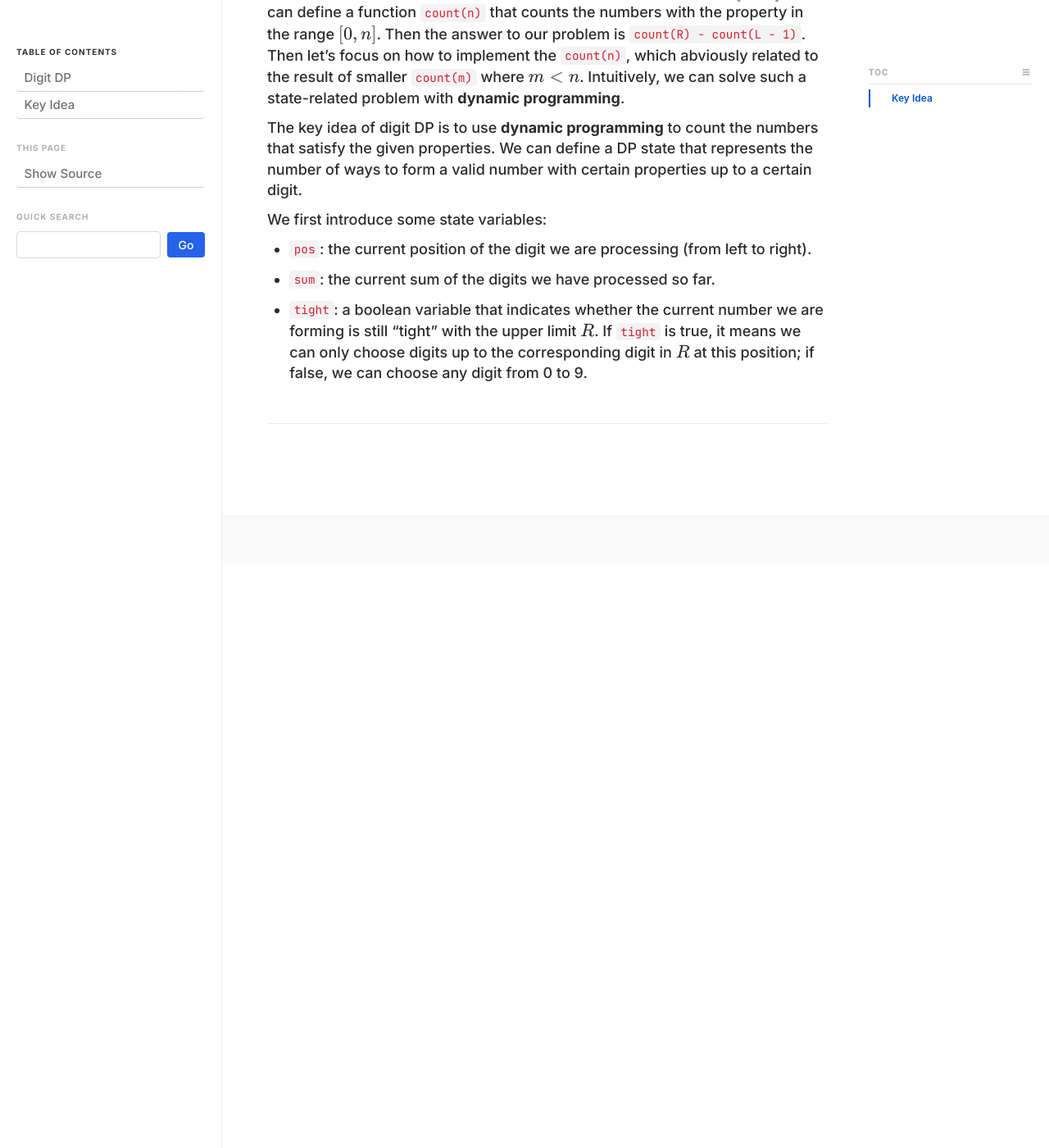
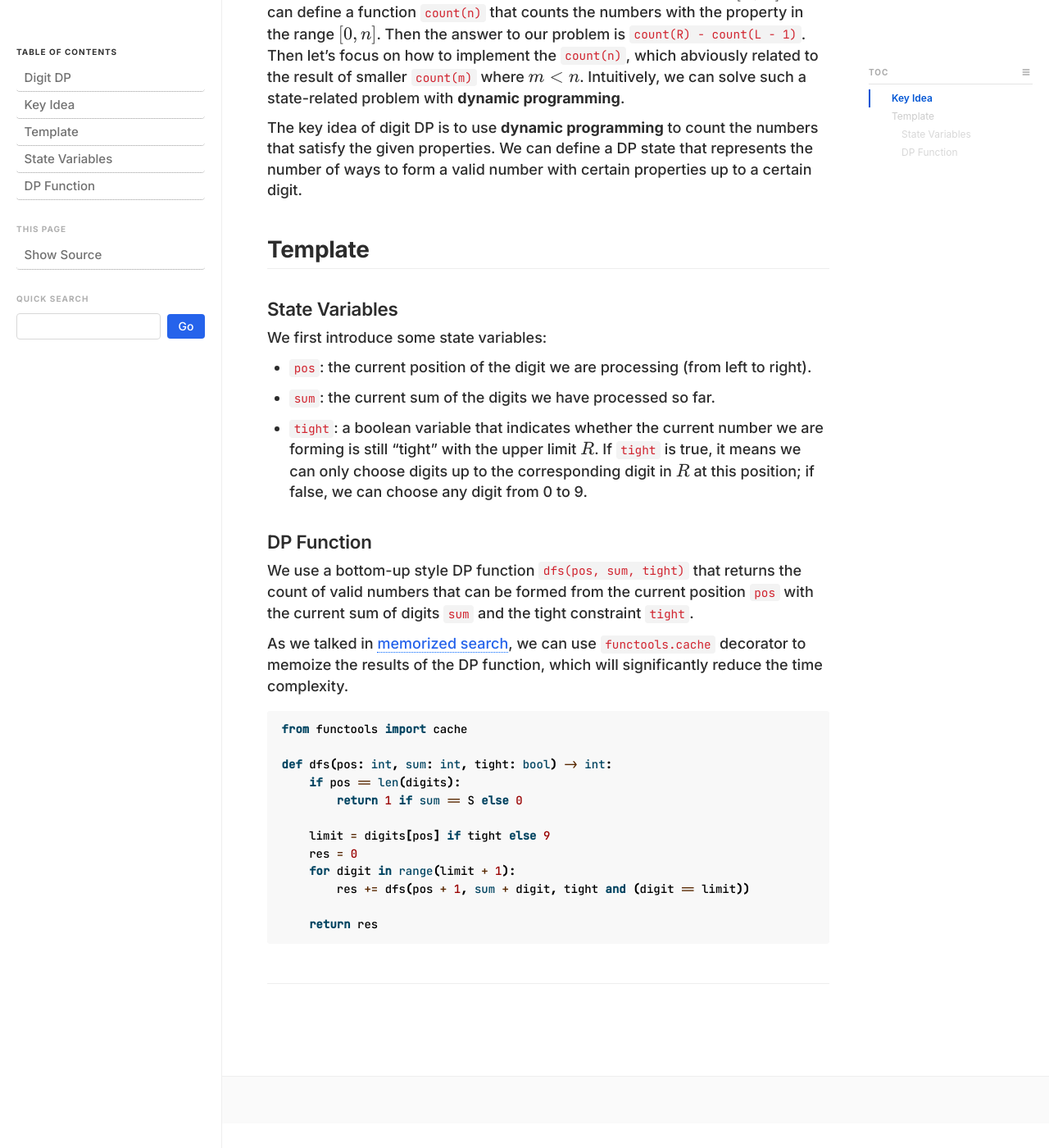
Before and after one commit to li-xin-yi/lctemplates, a Sphinx documentation site: the page built from docs/source/digit-dp.md, in a window 1280 px wide and 1400 px high, scrolled down 543 px. Shown: the whole window at 82% size. Built offline with Sphinx 7.4.7, drawn with Linux system fonts in a browser that asks for light colours; comment, search, counter and statistics services are not loaded; before the commit the page ends 1260 px from its top, so only the background shows below that.

Commit message:
Add DP function implementation with memoization for Digit DP

````diff
--- a/docs/source/digit-dp.md
+++ b/docs/source/digit-dp.md
@@ -15,7 +15,32 @@ First of all, to count the numbers of a certain property in the range $[L, R]$,
 
 The key idea of digit DP is to use **dynamic programming** to count the numbers that satisfy the given properties. We can define a DP state that represents the number of ways to form a valid number with certain properties up to a certain digit.
 
+## Template
+
+### State Variables
+
 We first introduce some state variables:
 - `pos`: the current position of the digit we are processing (from left to right).
 - `sum`: the current sum of the digits we have processed so far.
 - `tight`: a boolean variable that indicates whether the current number we are forming is still "tight" with the upper limit $R$. If `tight` is true, it means we can only choose digits up to the corresponding digit in $R$ at this position; if false, we can choose any digit from 0 to 9.
+
+### DP Function
+
+We use a bottom-up style DP function `dfs(pos, sum, tight)` that returns the count of valid numbers that can be formed from the current position `pos` with the current sum of digits `sum` and the tight constraint `tight`.
+
+As we talked in [memorized search](https://lctemplates.readthedocs.io/en/latest/tips.html#memoization), we can use `functools.cache` decorator to memoize the results of the DP function, which will significantly reduce the time complexity.
+
+```python
+from functools import cache
+
+def dfs(pos: int, sum: int, tight: bool) -> int:
+    if pos == len(digits):
+        return 1 if sum == S else 0
+
+    limit = digits[pos] if tight else 9
+    res = 0
+    for digit in range(limit + 1):
+        res += dfs(pos + 1, sum + digit, tight and (digit == limit))
+
+    return res
+```
````
